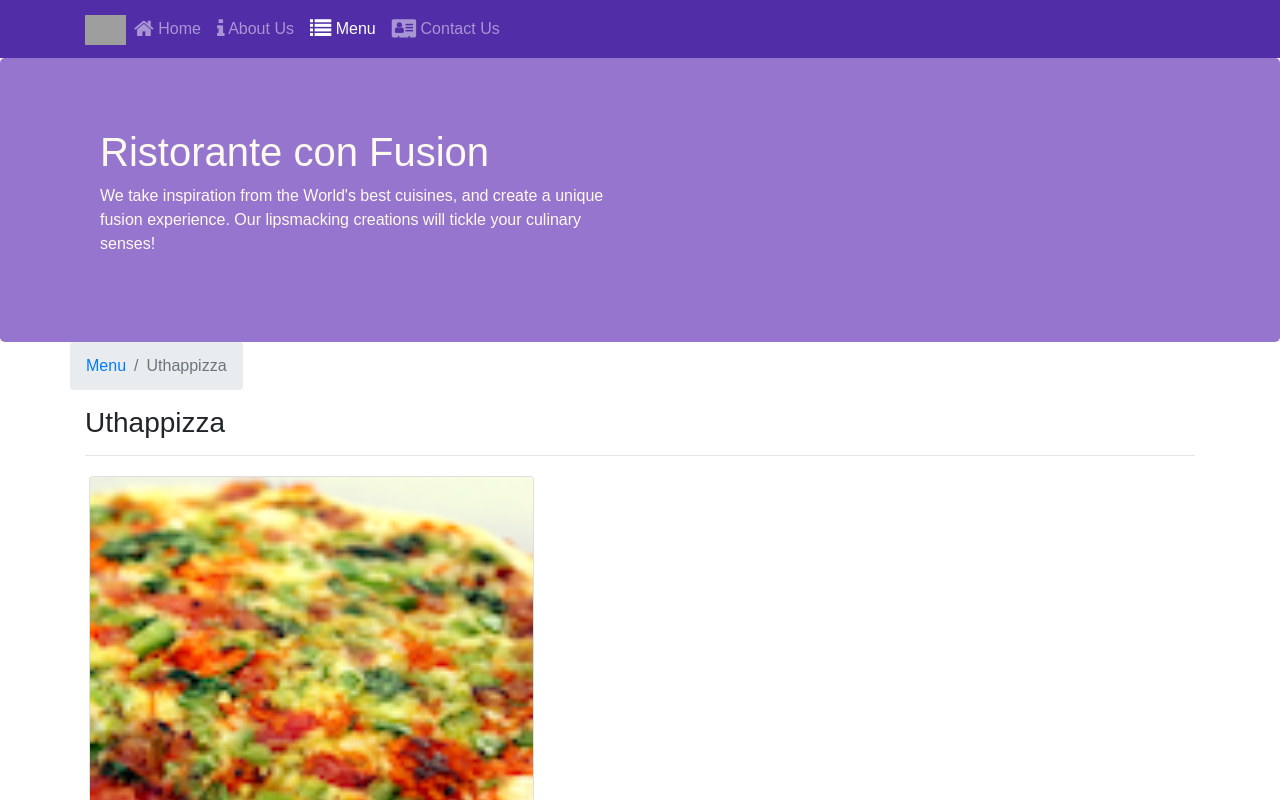
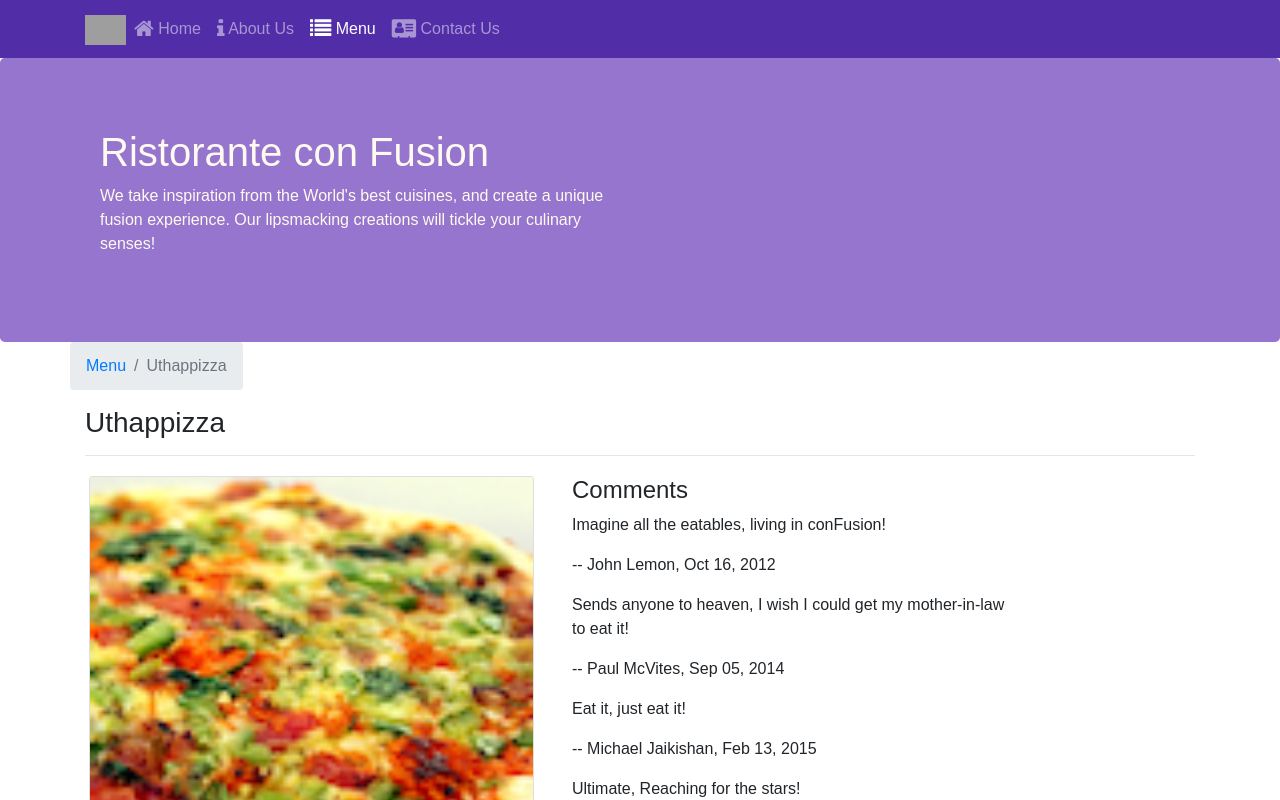
Before and after one commit to AI-prodev/create_react_App, a React (Create React App) app in the folder confusion/: page /menu/0 in a window 1280 px wide. Shown: the top 800 px of the page. Built offline with nearby package versions, Linux system fonts and the light colour scheme; grey boxes are pictures that could not be loaded.

Commit message:
Single Applications Part2

```diff
--- a/confusion/src/components/DishdetailComponent.js
+++ b/confusion/src/components/DishdetailComponent.js
@@ -62,7 +62,7 @@ import { Link } from 'react-router-dom';
 
                 <div className="row">
                         <RenderDish dish={props.dish} />
-                        <RenderComments comments={props.dish.comments} />
+                        <RenderComments comments={props.comments} />
                 </div>
                 </div>
             );
```
